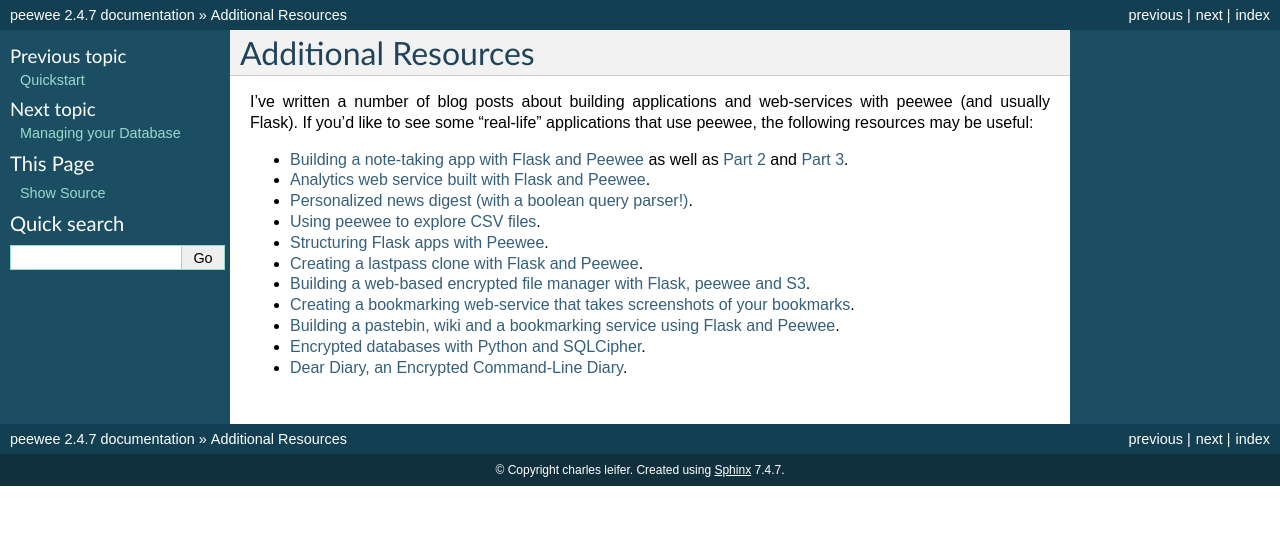
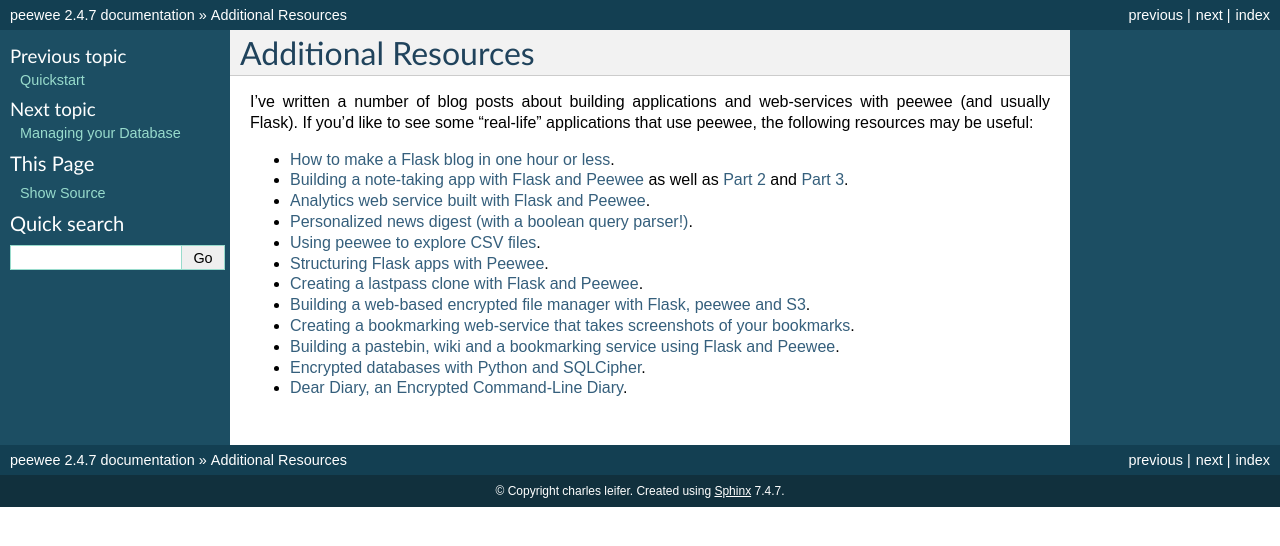
Before and after one commit to coleifer/peewee, a Sphinx documentation site: the page built from docs/peewee/more-resources.rst, in a window 1280 px wide. Shown: the top 546 px of the page. Built offline with Sphinx 7.4.7, drawn with Linux system fonts in a browser that asks for light colours; pages that are not in the unit, such as notebooks, are missing from menus.

Commit message:
More resources update.

```diff
--- a/docs/peewee/more-resources.rst
+++ b/docs/peewee/more-resources.rst
@@ -5,6 +5,7 @@
 
 I've written a number of blog posts about building applications and web-services with peewee (and usually Flask). If you'd like to see some "real-life" applications that use peewee, the following resources may be useful:
 
+* `How to make a Flask blog in one hour or less <http://charlesleifer.com/blog/how-to-make-a-flask-blog-in-one-hour-or-less/>`_.
 * `Building a note-taking app with Flask and Peewee <http://charlesleifer.com/blog/saturday-morning-hack-a-little-note-taking-app-with-flask/>`_ as well as `Part 2 <http://charlesleifer.com/blog/saturday-morning-hacks-revisiting-the-notes-app/>`_ and `Part 3 <http://charlesleifer.com/blog/saturday-morning-hacks-adding-full-text-search-to-the-flask-note-taking-app/>`_.
 * `Analytics web service built with Flask and Peewee <http://charlesleifer.com/blog/saturday-morning-hacks-building-an-analytics-app-with-flask/>`_.
 * `Personalized news digest (with a boolean query parser!) <http://charlesleifer.com/blog/saturday-morning-hack-personalized-news-digest-with-boolean-query-parser/>`_.
```
